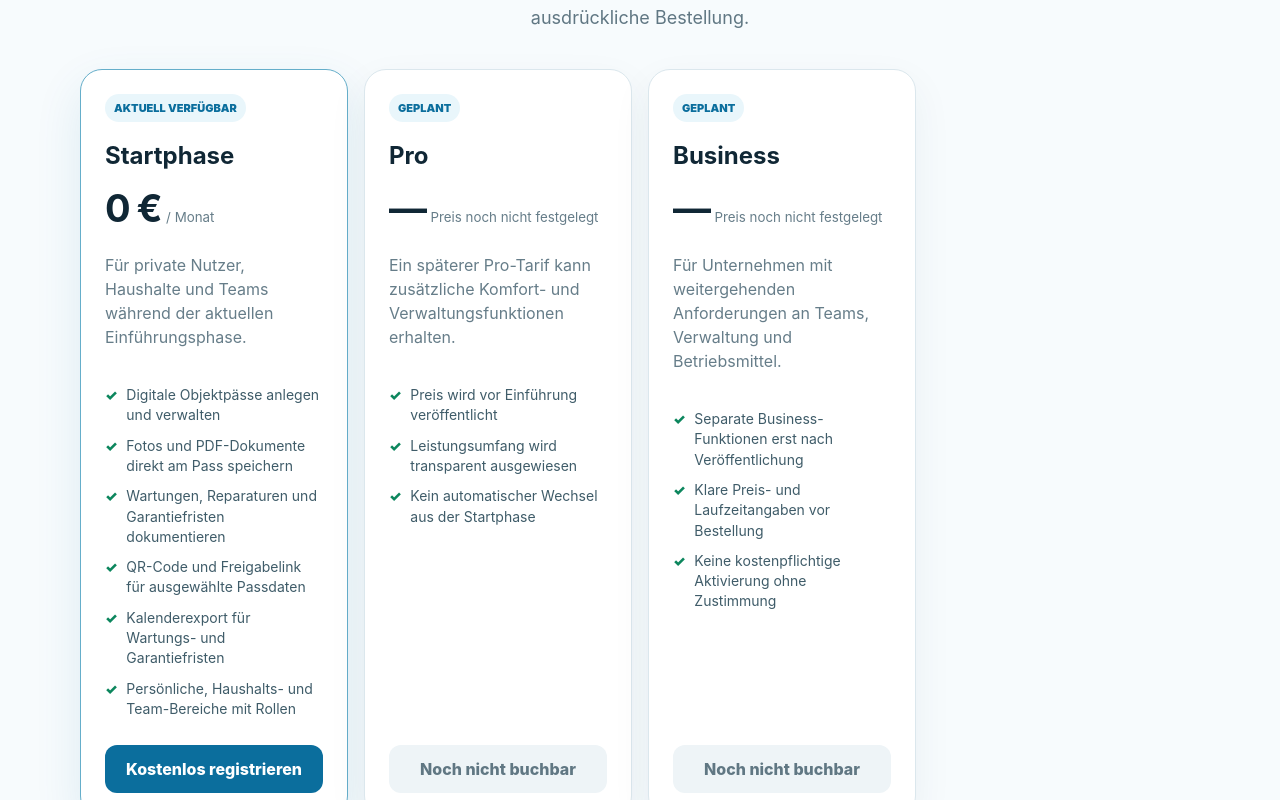
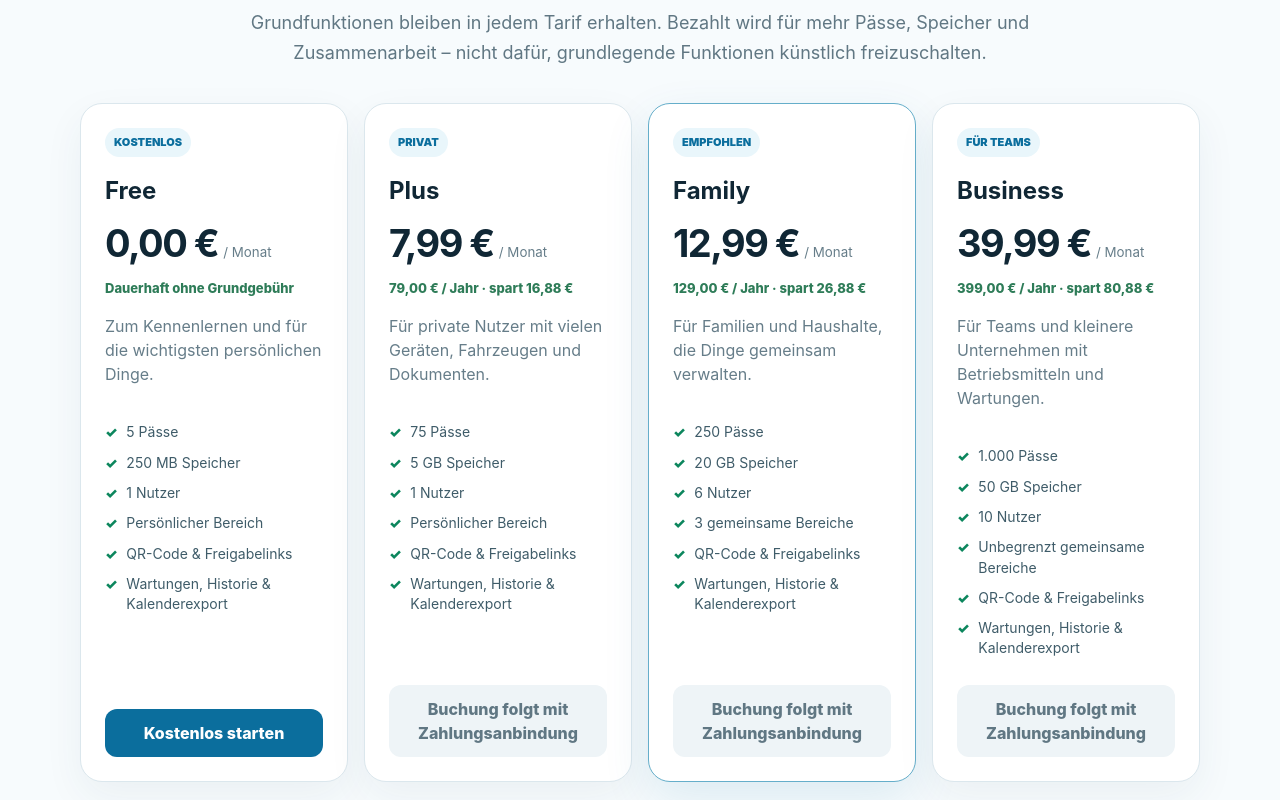
Before and after one commit to acciento89-bot/navopass, a Next.js app: page /preise in a window 1280 px wide. Shown: the part 320-1120 px from the top of the page. Built offline with nearby package versions, Linux system fonts and the light colour scheme; no server answers.

Commit message:
Publish final NavoPass plan prices and limits

```diff
--- a/app/preise/page.tsx
+++ b/app/preise/page.tsx
@@ -1,62 +1,62 @@
 import type { Metadata } from "next";
 import Link from "next/link";
 import { PublicShell } from "@/components/public-shell";
+import { PLAN_CONFIG, formatEuro, formatStorage, type Plan } from "@/lib/plans";
 import styles from "@/app/public-pages.module.css";
 
 export const metadata: Metadata = {
   title: "Preise",
-  description: "Aktuelle Preise und geplante Tarife von NavoPass.",
+  description: "NavoPass Preise für Free, Plus, Family und Business.",
 };
 
-const currentFeatures = [
-  "Digitale Objektpässe anlegen und verwalten",
-  "Fotos und PDF-Dokumente direkt am Pass speichern",
-  "Wartungen, Reparaturen und Garantiefristen dokumentieren",
-  "QR-Code und Freigabelink für ausgewählte Passdaten",
-  "Kalenderexport für Wartungs- und Garantiefristen",
-  "Persönliche, Haushalts- und Team-Bereiche mit Rollen",
-];
+const order: Plan[] = ["FREE", "PLUS", "FAMILY", "BUSINESS"];
+
+function features(plan: Plan) {
+  const item = PLAN_CONFIG[plan];
+  const shared = item.maxSharedWorkspaces === null ? "Unbegrenzt gemeinsame Bereiche" : item.maxSharedWorkspaces > 0 ? `${item.maxSharedWorkspaces} gemeinsame Bereiche` : "Persönlicher Bereich";
+  return [
+    `${item.maxAssets.toLocaleString("de-DE")} Pässe`,
+    `${formatStorage(item.maxStorageBytes)} Speicher`,
+    `${item.maxSeats} ${item.maxSeats === 1 ? "Nutzer" : "Nutzer"}`,
+    shared,
+    "QR-Code & Freigabelinks",
+    "Wartungen, Historie & Kalenderexport",
+  ];
+}
 
 export default function PricingPage() {
   return (
     <PublicShell>
       <main className={styles.main}>
         <section className={styles.hero}>
-          <span className={styles.eyebrow}>Preise</span>
-          <h1>Jetzt kostenlos starten.</h1>
-          <p>NavoPass befindet sich in der Startphase. Die aktuelle Nutzung kostet 0 € und erfordert kein Zahlungsmittel. Ein späterer kostenpflichtiger Tarif beginnt niemals automatisch ohne deine ausdrückliche Bestellung.</p>
+          <span className={styles.eyebrow}>Preise & Limits</span>
+          <h1>Einfach starten. Mitwachsen, wenn du mehr brauchst.</h1>
+          <p>Grundfunktionen bleiben in jedem Tarif erhalten. Bezahlt wird für mehr Pässe, Speicher und Zusammenarbeit – nicht dafür, grundlegende Funktionen künstlich freizuschalten.</p>
         </section>
 
         <section className={styles.pricingGrid} aria-label="NavoPass Tarife">
-          <article className={`${styles.priceCard} ${styles.featured}`}>
-            <span className={styles.badge}>Aktuell verfügbar</span>
-            <h2>Startphase</h2>
-            <div className={styles.price}><strong>0 €</strong><small>/ Monat</small></div>
-            <p>Für private Nutzer, Haushalte und Teams während der aktuellen Einführungsphase.</p>
-            <ul className={styles.features}>{currentFeatures.map((feature) => <li key={feature}>{feature}</li>)}</ul>
-            <Link className={styles.priceAction} href="/register">Kostenlos registrieren</Link>
-          </article>
-
-          <article className={styles.priceCard}>
-            <span className={styles.badge}>Geplant</span>
-            <h2>Pro</h2>
-            <div className={styles.price}><strong>—</strong><small>Preis noch nicht festgelegt</small></div>
-            <p>Ein späterer Pro-Tarif kann zusätzliche Komfort- und Verwaltungsfunktionen erhalten.</p>
-            <ul className={styles.features}><li>Preis wird vor Einführung veröffentlicht</li><li>Leistungsumfang wird transparent ausgewiesen</li><li>Kein automatischer Wechsel aus der Startphase</li></ul>
-            <span className={`${styles.priceAction} ${styles.muted}`}>Noch nicht buchbar</span>
-          </article>
-
-          <article className={styles.priceCard}>
-            <span className={styles.badge}>Geplant</span>
-            <h2>Business</h2>
-            <div className={styles.price}><strong>—</strong><small>Preis noch nicht festgelegt</small></div>
-            <p>Für Unternehmen mit weitergehenden Anforderungen an Teams, Verwaltung und Betriebsmittel.</p>
-            <ul className={styles.features}><li>Separate Business-Funktionen erst nach Veröffentlichung</li><li>Klare Preis- und Laufzeitangaben vor Bestellung</li><li>Keine kostenpflichtige Aktivierung ohne Zustimmung</li></ul>
-            <span className={`${styles.priceAction} ${styles.muted}`}>Noch nicht buchbar</span>
-          </article>
+          {order.map((plan) => {
+            const item = PLAN_CONFIG[plan];
+            const monthly = formatEuro(item.monthlyCents);
+            const yearly = formatEuro(item.yearlyCents);
+            const savings = Math.max(0, item.monthlyCents * 12 - item.yearlyCents);
+            const featured = plan === "FAMILY";
+            return (
+              <article className={`${styles.priceCard} ${featured ? styles.featured : ""}`} key={plan}>
+                <span className={styles.badge}>{plan === "FREE" ? "Kostenlos" : featured ? "Empfohlen" : plan === "BUSINESS" ? "Für Teams" : "Privat"}</span>
+                <h2>{item.name}</h2>
+                <div className={styles.price}><strong>{monthly}</strong><small>/ Monat</small></div>
+                {item.yearlyCents > 0 ? <p className={styles.annual}>{yearly} / Jahr · spart {formatEuro(savings)}</p> : <p className={styles.annual}>Dauerhaft ohne Grundgebühr</p>}
+                <p>{item.description}</p>
+                <ul className={styles.features}>{features(plan).map((feature) => <li key={feature}>{feature}</li>)}</ul>
+                {plan === "FREE" ? <Link className={styles.priceAction} href="/register">Kostenlos starten</Link> : <span className={`${styles.priceAction} ${styles.muted}`}>Buchung folgt mit Zahlungsanbindung</span>}
+              </article>
+            );
+          })}
         </section>
 
-        <div className={styles.notice}><strong>Wichtig:</strong> Aktuell entstehen durch Registrierung und Nutzung von NavoPass keine Entgelte. Sollte Kamilunavo später kostenpflichtige Tarife anbieten, werden Preis, Leistungsumfang, Laufzeit, Kündigungsbedingungen und gegebenenfalls Widerrufsinformationen vor einer kostenpflichtigen Bestellung angezeigt.</div>
+        <div className={styles.notice}><strong>Wichtig:</strong> Die Tarife und technischen Limits sind bereits festgelegt. Die kostenpflichtige Buchung wird separat angebunden. Bis ein Checkout aktiv ist, entsteht durch das reine Anzeigen eines Tarifs keine Zahlungspflicht. Ein Tarifwechsel in ein kostenpflichtiges Paket erfolgt niemals automatisch.</div>
+        <div className="business-contact">Mehr als 1.000 Pässe oder 10 Nutzer benötigt? <Link href="/kontakt">Individuelles Angebot anfragen →</Link></div>
       </main>
     </PublicShell>
   );
```
